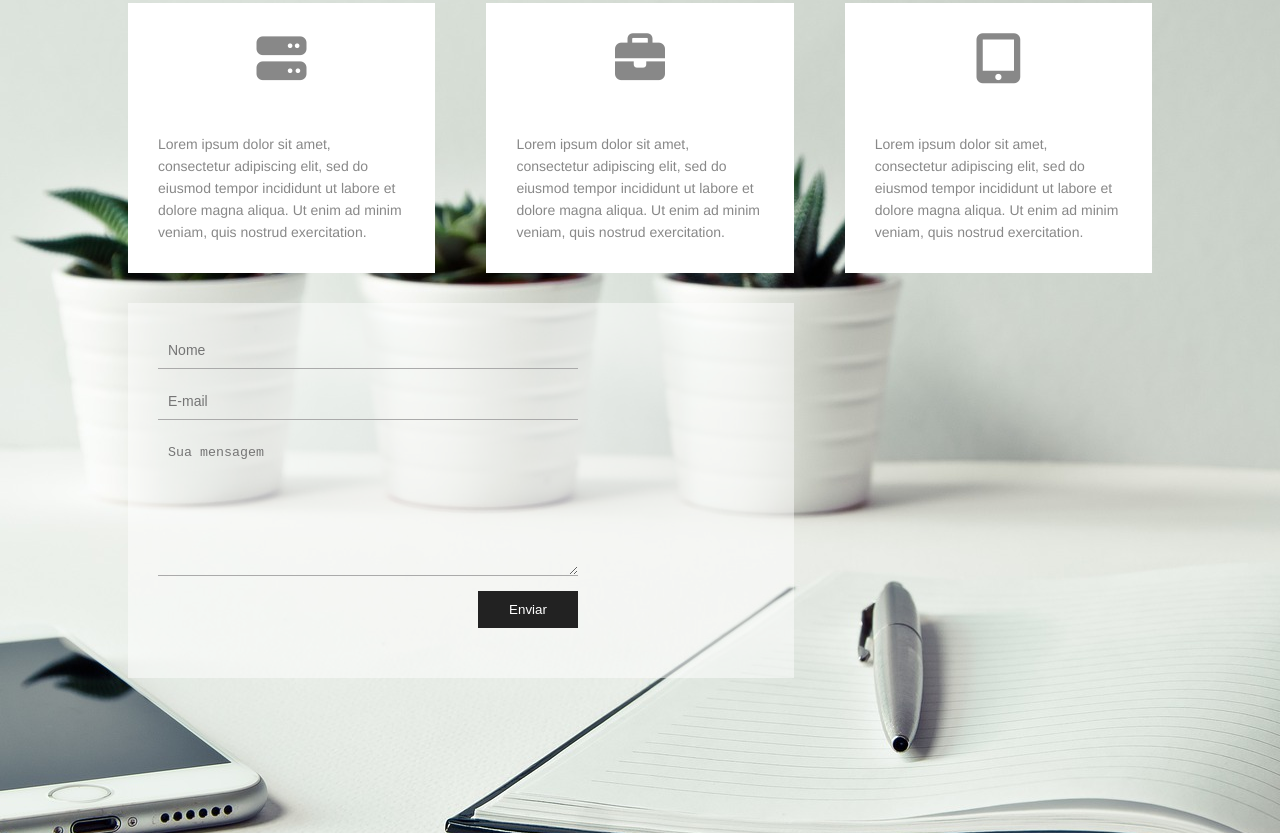
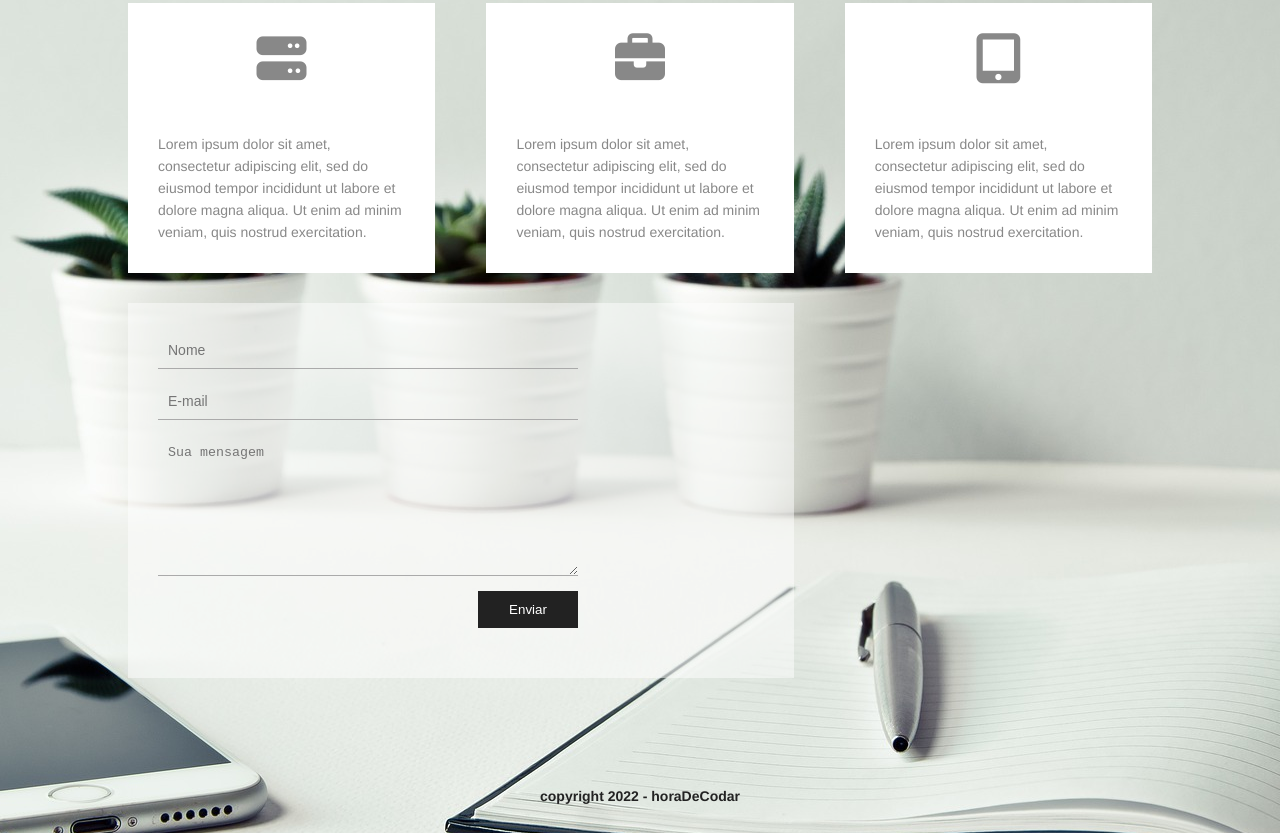
Before and after one commit to AnaClaudiaSac/html-css-incio, a plain HTML site: page section-6-project-3/index.html in a window 1280 px wide. Shown: the part 1197-2030 px from the top of the page. Drawn offline with Linux system fonts and the light colour scheme.

Commit message:
adicionei no section -6-project-3 a palavra copyright horaDeCodar

```diff
--- a/section-6-project-3/css/styles.css
+++ b/section-6-project-3/css/styles.css
@@ -278,3 +278,15 @@ footer {
     border: 1px solid #222;
 
 }
+.copyright {
+    color: #222;
+    font-size: 14px;
+    font-weight: bold;
+    text-align: center;
+    position: absolute;
+    left: 0;
+    right: 0;
+    bottom: 30px;
+    margin-left: auto;
+    margin-right: auto;
+}
--- a/section-6-project-3/index.html
+++ b/section-6-project-3/index.html
@@ -106,6 +106,9 @@
                         <input type="submit" class="submit" value="Enviar">
                     </form>
                 </div>
+                <div class="copyright">
+                    <p>copyright 2022 - horaDeCodar</p>
+               </div>
             </footer>
         </div>
     </div>
```
